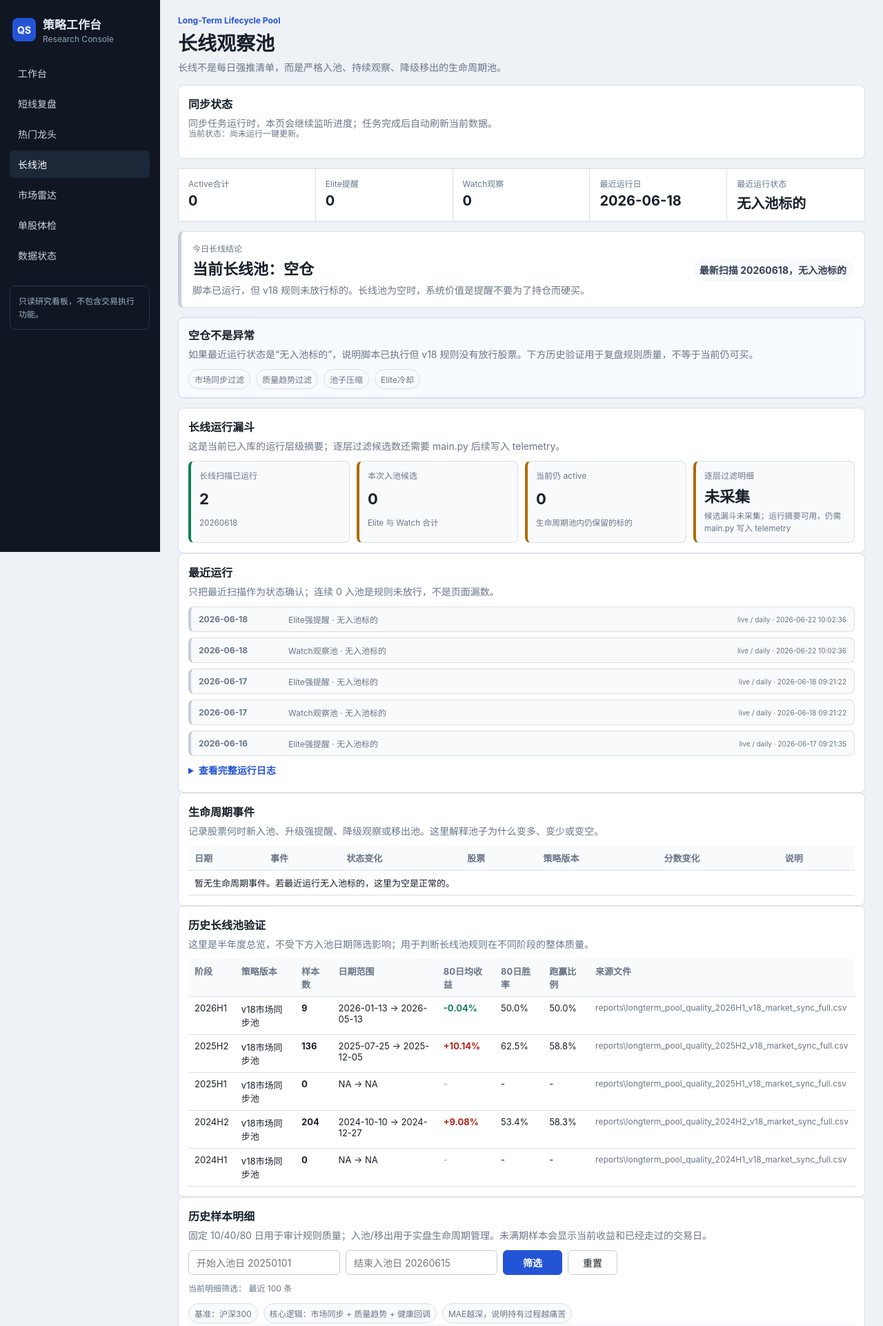
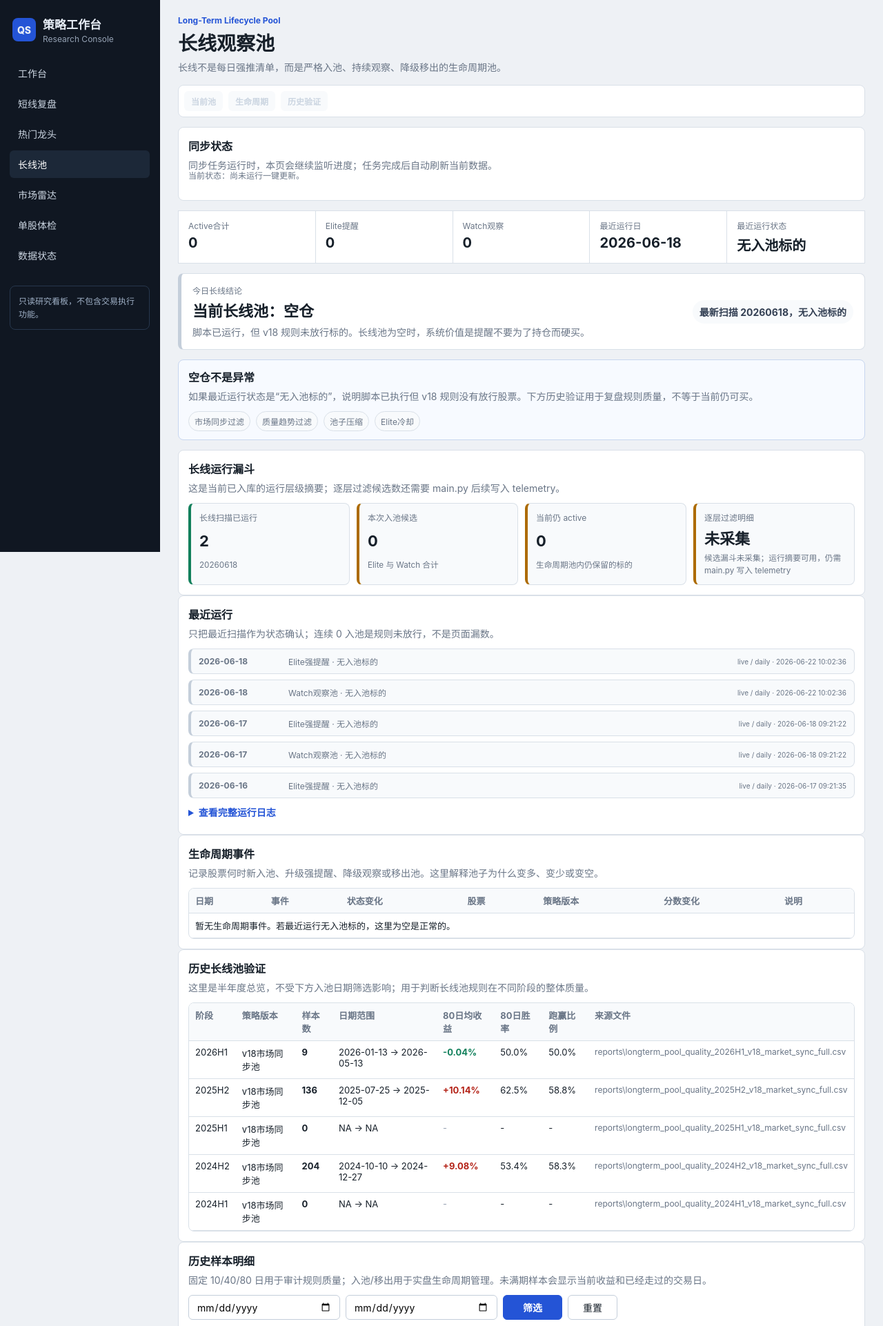
Before and after one commit to xinyipie/Lemon-Quantitative-Stock-Selection, a FastAPI app: page /longterm in a window 1280 px wide. Shown: the top 1922 px of the page at 69% size. Run offline with FastAPI, Linux system fonts and the light colour scheme; data comes from the database, SQL or seed files in the repository.

Commit message:
Restructure longterm and dragon pages

```diff
--- a/web_app/app.py
+++ b/web_app/app.py
@@ -496,22 +496,25 @@ def signal_explanation(request: Request, trade_date: str, ts_code: str, refresh:
 
 
 @app.get("/longterm")
-def longterm_pool(request: Request, start: str = "", end: str = ""):
+def longterm_pool(request: Request, start: str = "", end: str = "", page: str = "1"):
     pool = get_active_longterm_pool(DEFAULT_SIGNAL_DB_PATH)
     buckets = split_longterm_pool(pool)
     runs = get_longterm_runs(DEFAULT_SIGNAL_DB_PATH, limit=12)
     events = get_longterm_events(DEFAULT_SIGNAL_DB_PATH, history_db=DEFAULT_HISTORY_DB_PATH, limit=30)
     audit_summary = get_longterm_audit_summary(DEFAULT_SIGNAL_DB_PATH, limit=12)
-    sample_limit = 1000 if (start or end) else 100
-    audit_samples = get_longterm_audit_samples(
+    normalized_start = normalize_date_input(start)
+    normalized_end = normalize_date_input(end)
+    sample_limit = 1000 if (normalized_start or normalized_end) else 100
+    all_audit_samples = get_longterm_audit_samples(
         DEFAULT_SIGNAL_DB_PATH,
         history_db=DEFAULT_HISTORY_DB_PATH,
         limit=sample_limit,
-        start=start or None,
-        end=end or None,
+        start=normalized_start or None,
+        end=normalized_end or None,
     )
-    sample_filters = {"start": start, "end": end, "sample_limit": sample_limit}
-    sample_filter_summary = summarize_longterm_audit_sample_filter(audit_samples, sample_filters)
+    sample_filters = {"start": normalized_start, "end": normalized_end, "sample_limit": sample_limit}
+    sample_filter_summary = summarize_longterm_audit_sample_filter(all_audit_samples, sample_filters)
+    audit_samples, page_info = paginate_items(all_audit_samples, page, page_size=50)
     run_funnel = build_longterm_run_funnel(runs, pool)
     pool_status = build_longterm_pool_status(pool, runs)
     return templates.TemplateResponse(
@@ -525,6 +528,8 @@ def longterm_pool(request: Request, start: str = "", end: str = ""):
             "events": events,
             "audit_summary": audit_summary,
             "audit_samples": audit_samples,
+            "all_audit_samples": all_audit_samples,
+            "page_info": page_info,
             "run_funnel": run_funnel,
             "pool_status": pool_status,
             "filters": sample_filters,
--- a/web_app/static/app.css
+++ b/web_app/static/app.css
@@ -2654,12 +2654,11 @@ code {
 
 .dragon-display-grid .dragon-column > .dragon-card-list {
   grid-template-columns: 1fr;
-  max-height: 690px;
-  overflow-y: auto;
-  padding-right: 4px;
   align-items: start;
-  overscroll-behavior: contain;
-}
+}
+
+.dragon-more { margin-top: 10px; }
+.dragon-more > .dragon-card-list { margin-top: 10px; }
 
 .dragon-display-grid .dragon-card {
   min-height: 210px;
--- a/web_app/templates/longterm_pool.html
+++ b/web_app/templates/longterm_pool.html
@@ -9,6 +9,12 @@
   </div>
 </header>
 
+<nav class="page-section-nav" aria-label="长线池页面分区">
+  <a href="#current-pool">当前池</a>
+  <a href="#lifecycle">生命周期</a>
+  <a href="#history-audit">历史验证</a>
+</nav>
+
 {% include "partials/update_status_panel.html" %}
 
 <section class="status-strip">
@@ -19,7 +25,7 @@
   <div class="status-cell"><span>最近运行状态</span><strong>{{ runs[0].status_label if runs else '未运行' }}</strong></div>
 </section>
 
-<section class="longterm-state-card {{ pool_status.tone if pool_status else 'neutral' }}">
+<section id="current-pool" class="longterm-state-card {{ pool_status.tone if pool_status else 'neutral' }}">
   <div>
     <span>今日长线结论</span>
     <h2>{{ pool_status.title if pool_status else '当前长线池：NA' }}</h2>
@@ -144,14 +150,14 @@
   {% endif %}
 </section>
 
-<section class="panel">
+<section id="lifecycle" class="panel">
   <div class="panel-head">
     <div>
       <h2>生命周期事件</h2>
       <p>记录股票何时新入池、升级强提醒、降级观察或移出池。这里解释池子为什么变多、变少或变空。</p>
     </div>
   </div>
-  <table class="dense-table">
+  <div class="table-shell" role="region" aria-label="长线生命周期事件" tabindex="0"><table class="dense-table">
     <thead><tr><th>日期</th><th>事件</th><th>状态变化</th><th>股票</th><th>策略版本</th><th>分数变化</th><th>说明</th></tr></thead>
     <tbody>
     {% for item in events %}
@@ -168,17 +174,17 @@
     <tr><td colspan="7">暂无生命周期事件。若最近运行无入池标的，这里为空是正常的。</td></tr>
     {% endfor %}
     </tbody>
-  </table>
+  </table></div>
 </section>
 
-<section class="panel">
+<section id="history-audit" class="panel">
   <div class="panel-head">
     <div>
       <h2>历史长线池验证</h2>
       <p>这里是半年度总览，不受下方入池日期筛选影响；用于判断长线池规则在不同阶段的整体质量。</p>
     </div>
   </div>
-  <table class="dense-table">
+  <div class="table-shell" role="region" aria-label="历史长线池验证" tabindex="0"><table class="dense-table">
     <thead><tr><th>阶段</th><th>策略版本</th><th>样本数</th><th>日期范围</th><th>80日均收益</th><th>80日胜率</th><th>跑赢比例</th><th>来源文件</th></tr></thead>
     <tbody>
     {% for item in audit_summary.runs %}
@@ -196,7 +202,7 @@
     <tr><td colspan="8">暂无历史长线池审计数据。导入 reports/longterm_pool_quality_*.csv 后会显示。</td></tr>
     {% endfor %}
     </tbody>
-  </table>
+  </table></div>
 </section>
 
 <section class="panel">
@@ -207,8 +213,10 @@
     </div>
   </div>
   <form class="filter-bar compact-filter" action="/longterm" method="get">
-    <input name="start" value="{{ filters.get('start', '') if filters else '' }}" placeholder="开始入池日 20250101">
-    <input name="end" value="{{ filters.get('end', '') if filters else '' }}" placeholder="结束入池日 20260615">
+    <label class="sr-only" for="longterm-start">开始入池日</label>
+    <label class="sr-only" for="longterm-end">结束入池日</label>
+    <input id="longterm-start" type="date" name="start" value="{{ (filters.get('start', '') if filters else '')|fmt_date_input }}">
+    <input id="longterm-end" type="date" name="end" value="{{ (filters.get('end', '') if filters else '')|fmt_date_input }}">
     <button type="submit">筛选</button>
     <a class="ghost-button" href="/longterm">重置</a>
   </form>
@@ -221,7 +229,7 @@
       / 实际入池日 {{ sample_filter_summary.actual_start|fmt_date }} - {{ sample_filter_summary.actual_end|fmt_date }}
       {% endif %}
     {% else %}
-      最近 {{ audit_samples|length }} 条
+      最近 {{ page_info.total }} 条
     {% endif %}
   </div>
   <div class="hint-list compact">
@@ -229,7 +237,7 @@
     <span>核心逻辑：市场同步 + 质量趋势 + 健康回调</span>
     <span>MAE越深，说明持有过程越痛苦</span>
   </div>
-  <table class="dense-table">
+  <div class="table-shell" role="region" aria-label="历史长线样本明细" tabindex="0"><table class="dense-table">
     <thead><tr><th>入池日</th><th>阶段</th><th>股票</th><th>行业</th><th>分数</th><th>当前/阶段收益</th><th>观察风险</th><th>10日</th><th>40日</th><th>80日</th><th>最大回撤</th><th>超额收益<br><span class="muted">vs 沪深300</span></th><th>生命周期</th></tr></thead>
     <tbody>
     {% for item in audit_samples %}
@@ -252,13 +260,20 @@
     <tr><td colspan="13">暂无历史样本。</td></tr>
     {% endfor %}
     </tbody>
-  </table>
+  </table></div>
+  <nav class="pagination" aria-label="长线样本分页">
+    <span>第 {{ page_info.page }} / {{ page_info.total_pages }} 页 · 第 {{ page_info.start_index }}-{{ page_info.end_index }} 条，共 {{ page_info.total }} 条</span>
+    <div class="pagination-actions">
+      {% if page_info.page > 1 %}<a class="ghost-button" href="{{ request.url.include_query_params(page=page_info.page - 1) }}">上一页</a>{% endif %}
+      {% if page_info.page < page_info.total_pages %}<a class="ghost-button" href="{{ request.url.include_query_params(page=page_info.page + 1) }}">下一页</a>{% endif %}
+    </div>
+  </nav>
 </section>
 
 <section class="panel">
   <div class="panel-head"><h2>全部 active 长线记录</h2></div>
   {% if pool %}
-  <table class="dense-table">
+  <div class="table-shell" role="region" aria-label="全部 active 长线记录" tabindex="0"><table class="dense-table">
     <thead><tr><th>股票</th><th>行业</th><th>策略版本</th><th>入池日</th><th>最近出现</th><th>最新分</th><th>最高分</th><th>天数</th><th>最近原因</th></tr></thead>
     <tbody>
     {% for item in pool %}
@@ -275,7 +290,7 @@
     </tr>
     {% endfor %}
     </tbody>
-  </table>
+  </table></div>
   {% else %}
   <div class="empty-state">当前没有 active 长线观察标的。最近运行日志在上方，可用于确认不是页面漏数。</div>
   {% endif %}
```
Also changed, not shown: tests/test_dragon_web.py (+7 -0 lines), tests/test_web_app.py (+16 -0 lines), web_app/templates/dragon_leaders.html (+34 -25 lines).
